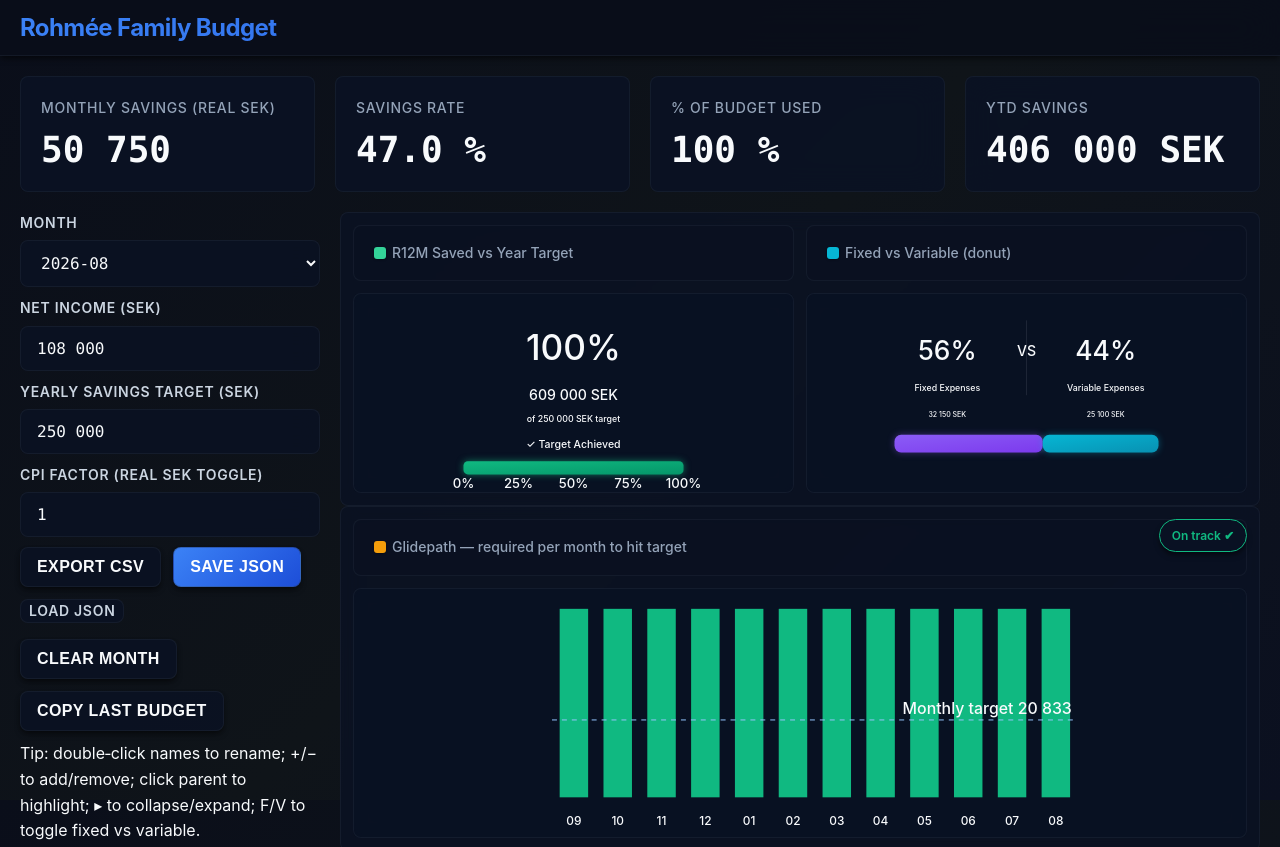
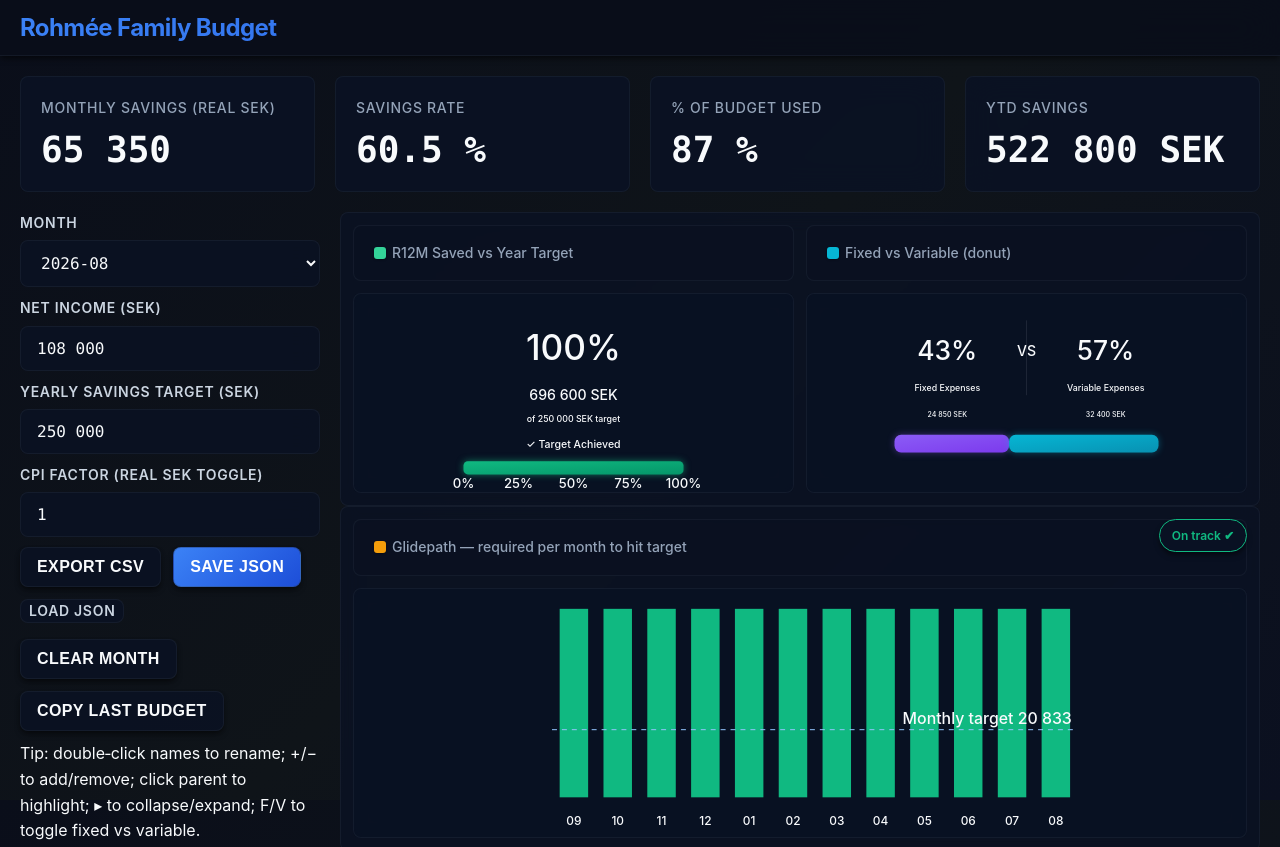
Before and after one commit to matterohmee/rohmee-family-budget, a website built with Vite: page index.html in a window 1280 px wide. Shown: the top 847 px of the page. Built offline with nearby package versions, Linux system fonts and the light colour scheme.

Commit message:
Implement savings tag system - investments and other savings categories now increase savings instead of reducing them

```diff
--- a/src/insights/engine.js
+++ b/src/insights/engine.js
@@ -193,7 +193,7 @@ export class InsightsEngine {
   analyzeSavingsRate(months) {
     const latestMonth = months[months.length - 1]
     const savingsRate = latestMonth.income > 0 ?
-      ((latestMonth.income - latestMonth.data.aTotal) / latestMonth.income) * 100 : 0
+      ((latestMonth.income - latestMonth.data.aTotal + (latestMonth.data.aSavings || 0)) / latestMonth.income) * 100 : 0
 
     if (savingsRate < 10) {
       return {
@@ -310,10 +310,10 @@ export class InsightsEngine {
 
     // Investment recommendation based on savings rate
     const savingsRate = latestMonth.income > 0 ?
-      ((latestMonth.income - latestMonth.data.aTotal) / latestMonth.income) * 100 : 0
+      ((latestMonth.income - latestMonth.data.aTotal + (latestMonth.data.aSavings || 0)) / latestMonth.income) * 100 : 0
 
     if (savingsRate > 15) {
-      const investmentAmount = (latestMonth.income - latestMonth.data.aTotal) * 0.7
+      const investmentAmount = (latestMonth.income - latestMonth.data.aTotal + (latestMonth.data.aSavings || 0)) * 0.7
       recommendations.push({
         type: 'investment',
         title: 'Investment Opportunity',
--- a/src/main.js
+++ b/src/main.js
@@ -142,11 +142,14 @@ function renderKPIs(st, key){
   kpi.innerHTML = ''
   const mt = monthTotals(st, key)
   const income = st.months[key].income || 0
-  const savings = real(st, income - mt.aTotal)
-  const rate = income>0 ? (income - mt.aTotal)/income : 0
+  const savings = real(st, income - mt.aTotal + (mt.aSavings || 0))
+  const rate = income>0 ? (income - mt.aTotal + (mt.aSavings || 0))/income : 0
   const budgetUsed = mt.bTotal>0 ? (mt.aTotal/mt.bTotal) : 0
   const ytd = st.order.filter(k => k.slice(0,4)===key.slice(0,4) && k<=key)
-  const ytdSav = ytd.map(mk => (st.months[mk].income||0) - monthTotals(st,mk).aTotal).reduce((a,b)=>a+b,0)
+  const ytdSav = ytd.map(mk => {
+    const mkTotals = monthTotals(st,mk)
+    return (st.months[mk].income||0) - mkTotals.aTotal + (mkTotals.aSavings || 0)
+  }).reduce((a,b)=>a+b,0)
   const items=[
     {lab:'Monthly Savings (real SEK)', val: fmt(savings)},
     {lab:'Savings Rate', val: (rate*100).toFixed(1)+' %'},
--- a/src/state/calc.js
+++ b/src/state/calc.js
@@ -4,8 +4,20 @@ export function monthTotals(state, key){
   ensureMonth(state,key)
   const m = state.months[key]
   const bP = rollParents(m.budget), aP = rollParents(m.actual)
-  let bT=0,aT=0; Object.keys(bP).forEach(p=>{ bT+=bP[p]; aT+=aP[p]||0 })
-  return { bParents:bP, aParents:aP, bTotal:bT, aTotal:aT }
+  let bT=0,aT=0,aSavings=0;
+  Object.keys(bP).forEach(p=>{
+    bT+=bP[p];
+    const actualAmount = aP[p]||0
+    const tag = state.tags[p] || 'V'
+    if(tag.includes('S')) {
+      // Categories with Savings tag (FS or VS) count as savings, not expenses
+      aSavings += actualAmount
+    } else {
+      // Regular categories count as expenses
+      aT += actualAmount
+    }
+  })
+  return { bParents:bP, aParents:aP, bTotal:bT, aTotal:aT, aSavings:aSavings }
 }
 export function prevMonthKey(state,key){ const i=state.order.indexOf(key); return i>0 ? state.order[i-1] : null }
 export function real(state,n){ return n/(state.cpi||1) }
--- a/src/state/model.js
+++ b/src/state/model.js
@@ -4,7 +4,7 @@ export const DEFAULT_ICONS = {
 }
 
 export const DEFAULT_TAGS = {
-  "Housing":"F","Insurance":"F","Investments":"F",
+  "Housing":"F","Insurance":"F","Investments":"FS",
   "Kids":"V","Transport":"V","Groceries & Dining":"V","Health":"V","Lifestyle":"V"
 }
 
--- a/src/ui/table.js
+++ b/src/ui/table.js
@@ -63,8 +63,28 @@ export function renderTable(state, onStateChange){
       trP.style.borderLeft = '4px solid #3b82f6';
     }
     const tools=document.createElement('span'); tools.className='rowtools'
-    const tag=document.createElement('span'); tag.className='chip'; tag.textContent=(state.tags[p]==='F'?'Fixed':'Variable'); tag.title='Toggle Fixed/Variable'
-    tag.onclick=()=>{ state.tags[p]=(state.tags[p]==='F'?'V':'F'); if(onStateChange) onStateChange(); }
+    const tag=document.createElement('span'); tag.className='chip';
+    const tagValue = state.tags[p] || 'V'
+    if(tagValue === 'FS') {
+      tag.textContent = 'Fixed+Savings'
+      tag.style.backgroundColor = '#10b981'
+      tag.style.color = 'white'
+    } else if(tagValue === 'VS') {
+      tag.textContent = 'Variable+Savings'
+      tag.style.backgroundColor = '#10b981'
+      tag.style.color = 'white'
+    } else {
+      tag.textContent = (tagValue === 'F' ? 'Fixed' : 'Variable')
+    }
+    tag.title='Toggle Fixed/Variable/Savings'
+    tag.onclick=()=>{
+      const current = state.tags[p] || 'V'
+      if(current === 'F') state.tags[p] = 'FS'
+      else if(current === 'FS') state.tags[p] = 'V'
+      else if(current === 'V') state.tags[p] = 'VS'
+      else if(current === 'VS') state.tags[p] = 'F'
+      if(onStateChange) onStateChange();
+    }
     const add=document.createElement('span'); add.className='chip'; add.textContent='+'; add.title='Add subcategory'
     add.onclick=()=>{ const s=prompt('New subcategory under '+p+':'); if(!s) return; MODEL[p][s]=0; state.order.forEach(k=>{ const mm=state.months[k]; mm.budget[p][s]=0; mm.actual[p][s]=0; }); state.categories = JSON.parse(JSON.stringify(MODEL)); if(onStateChange) onStateChange(); }
     const del=document.createElement('span'); del.className='chip'; del.textContent='−'; del.title='Delete parent'
```
Also changed, not shown: dist/assets/index-BpDG9GYc.js (deleted), dist/assets/index-uaCc5Ro6.js (added), dist/index.html.
